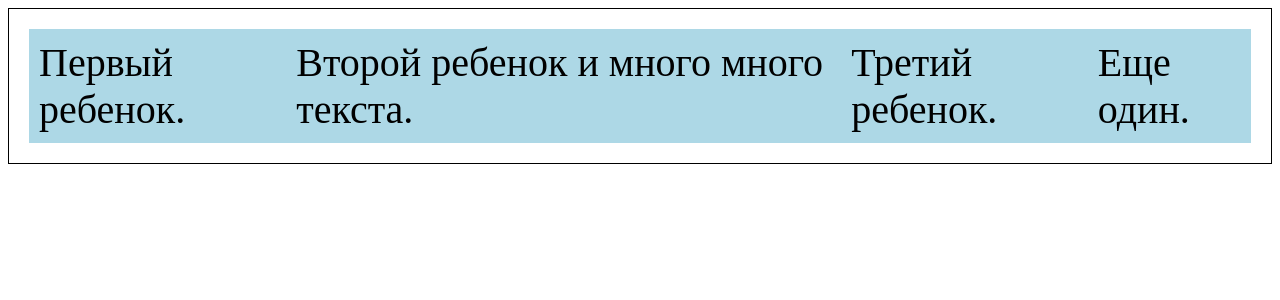
After one commit to pivoforever/Nail_salon, a PHP site: page /test.html in a window 1280 px wide. The commit adds this page. Shown: the top 300 px of the page. Run offline with PHP 8.4, Linux system fonts and the light colour scheme.

Commit message:
снова начал изучать верстку

```diff
--- /dev/null
+++ b/style/test.css
@@ -0,0 +1,21 @@
+html {
+    box-sizing: border-box;
+}
+*, *::before, *::after {
+    box-sizing: inherit;
+}
+
+.parent {
+    display: flex;
+    justify-content: center;
+    width: 100%;
+    border: 1px solid black;
+    padding: 20px;
+    font-size: 40px;
+}
+
+.child {
+    background-color: lightblue;
+    padding: 10px;
+    /* text-align: center; */
+}
--- /dev/null
+++ b/test.html
@@ -0,0 +1,17 @@
+<!DOCTYPE html>
+<html lang="en">
+<head>
+    <meta charset="UTF-8">
+    <meta name="viewport" content="width=device-width, initial-scale=1.0">
+    <title>My HTML Template</title>
+    <link rel="stylesheet" href="style/test.css" />
+</head>
+<body>
+    <div class="parent">
+        <div class="child">Первый ребенок.</div>
+        <div class="child">Второй ребенок и много много текста.</div>
+        <div class="child">Третий ребенок.</div>
+        <div class="child">Еще один.</div>
+    </div>
+</body>
+</html>
```
Also changed, not shown: style/main.css (+1 -11 lines).
